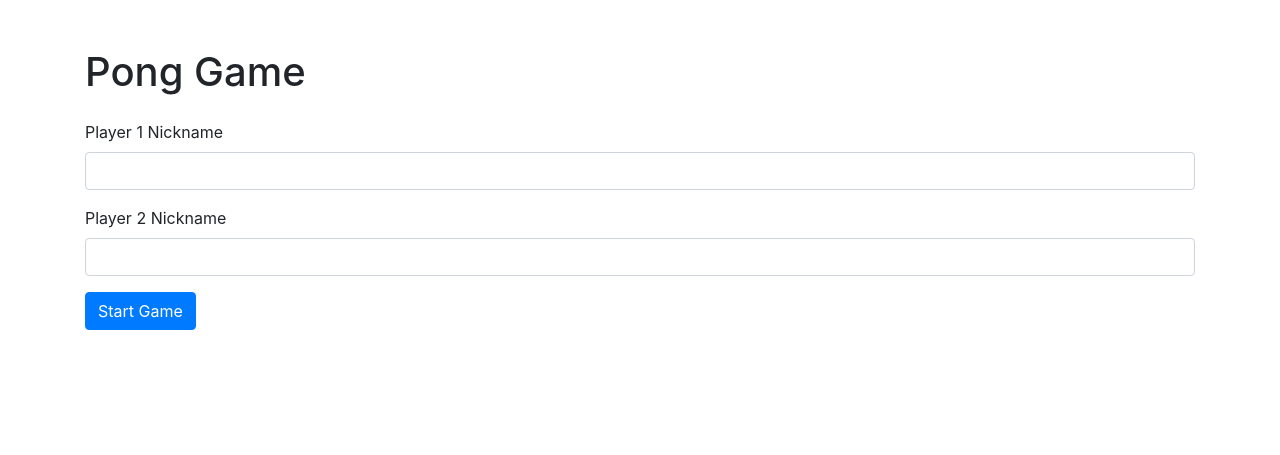
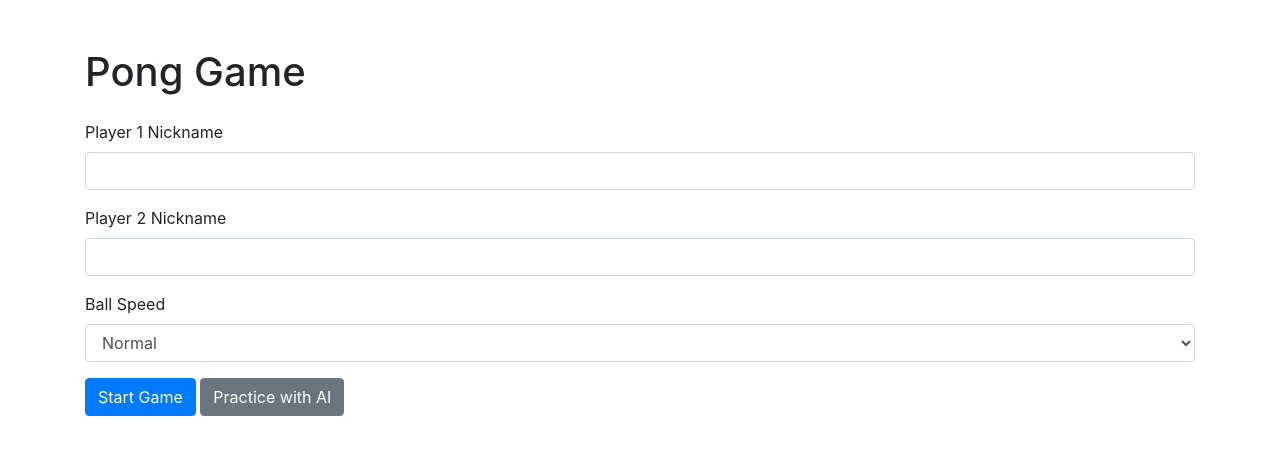
Before and after one commit to bookseal/ponggame, a Django app: page / in a window 1280 px wide. Shown: the top 455 px of the page. Run offline with Django 5.2, Linux system fonts and the light colour scheme; some libraries are stand-ins or nearby versions.

Commit message:
finish threejs

```diff
--- a/static/js/main.js
+++ b/static/js/main.js
@@ -1,11 +1,18 @@
+					// static/js/main.js
+
 					document.getElementById('nicknameForm').addEventListener('submit', function(event) {
 							event.preventDefault();
 							setPlayers();
 					});
 
-function setPlayers() {
+					document.getElementById('practiceWithAI').addEventListener('click', function(event) {
+							setPlayers(true);
+					});
+
+					function setPlayers(practiceWithAI = false) {
 							const player1Nickname = document.getElementById('player1Nickname').value;
 							const player2Nickname = document.getElementById('player2Nickname').value;
+							const ballSpeed = parseFloat(document.getElementById('ballSpeed').value);
 
 							fetch('/api/set_players/', {
 									method: 'POST',
@@ -14,7 +21,7 @@ function setPlayers() {
 									},
 									body: JSON.stringify({
 											player1: player1Nickname,
-						player2: player2Nickname
+											player2: practiceWithAI ? 'AI' : player2Nickname
 									})
 							})
 							.then(response => response.json())
@@ -22,12 +29,136 @@ function setPlayers() {
 									console.log('Players set:', data);
 									document.getElementById('nickname-form').style.display = 'none';
 									document.getElementById('game-container').style.display = 'block';
-				initGame(data.player1_id, data.player2_id);
+									initGame(data.player1_id, data.player2_id, ballSpeed, practiceWithAI);
 							})
 							.catch(error => {
 									console.error('Error setting players:', error);
 							});
 					}
 
-function initGame(player1Id, player2Id) {
+					function initGame(player1Id, player2Id, ballSpeed, practiceWithAI) {
+							// Three.js 초기 설정
+							const scene = new THREE.Scene();
+							const camera = new THREE.PerspectiveCamera(75, window.innerWidth / 400, 0.1, 1000);
+							const renderer = new THREE.WebGLRenderer({ canvas: document.getElementById('gameCanvas') });
+							renderer.setSize(window.innerWidth, 400);
+
+							camera.position.z = 50;
+							camera.position.y = 50;
+							camera.rotation.x = -Math.PI / 4;
+
+							const floor = createFloor(scene);
+							const ball = createBall(scene, ballSpeed);
+							const paddles = createPaddles(scene);
+
+							function animate() {
+									requestAnimationFrame(animate);
+									updateBall(ball);
+									updatePaddles(paddles, practiceWithAI);
+									checkCollisions(ball, paddles);
+									checkWinLose(ball);
+									renderer.render(scene, camera);
 							}
+
+							animate();
+					}
+
+					function createFloor(scene) {
+							const textureLoader = new THREE.TextureLoader();
+							const floorTexture = textureLoader.load('/static/images/floor_texture.png');
+							floorTexture.wrapS = THREE.RepeatWrapping;
+							floorTexture.wrapT = THREE.RepeatWrapping;
+							floorTexture.repeat.set(10, 10);
+
+							const floorGeometry = new THREE.PlaneGeometry(50, 50);
+							const floorMaterial = new THREE.MeshBasicMaterial({ map: floorTexture });
+							const floor = new THREE.Mesh(floorGeometry, floorMaterial);
+							floor.rotation.x = -Math.PI / 2;
+							scene.add(floor);
+							return floor;
+					}
+
+					function createBall(scene, ballSpeed) {
+							const textureLoader = new THREE.TextureLoader();
+							const ballTexture = textureLoader.load('/static/images/bee_texture.png');  // 텍스처 파일 이름 수정
+
+							// 정육면체를 생성
+							const ballGeometry = new THREE.BoxGeometry(2, 2, 2);  // 크기를 2x2x2로 설정하여 정육면체로 만듦
+							const ballMaterial = new THREE.MeshBasicMaterial({ map: ballTexture });
+							const ball = new THREE.Mesh(ballGeometry, ballMaterial);
+							ball.position.set(0, 1, 0);  // 공의 위치를 설정할 때, y 좌표를 정육면체의 절반 크기인 1로 조정
+							scene.add(ball);
+							ball.velocity = new THREE.Vector3(ballSpeed, 0, ballSpeed);  // 공의 속도를 설정
+							return ball;
+					}
+
+					function updateBall(ball) {
+							ball.position.add(ball.velocity);
+							if (ball.position.x > 25 || ball.position.x < -25) ball.velocity.x = -ball.velocity.x;
+							if (ball.position.z > 25 || ball.position.z < -25) ball.velocity.z = -ball.velocity.z;
+					}
+
+					function createPaddles(scene) {
+							const paddleGeometry = new THREE.BoxGeometry(1, 4, 10);
+							const paddleMaterial = new THREE.MeshBasicMaterial({ color: 0x00ff00 });
+
+							const leftPaddle = new THREE.Mesh(paddleGeometry, paddleMaterial);
+							leftPaddle.position.set(-24, 2, 0);
+							scene.add(leftPaddle);
+
+							const rightPaddle = new THREE.Mesh(paddleGeometry, paddleMaterial);
+							rightPaddle.position.set(24, 2, 0);
+							scene.add(rightPaddle);
+
+							return { leftPaddle, rightPaddle };
+					}
+
+					function updatePaddles(paddles, practiceWithAI) {
+							if (keyIsPressed['a']) paddles.leftPaddle.position.z -= 0.2;
+							if (keyIsPressed['z']) paddles.leftPaddle.position.z += 0.2;
+							if (!practiceWithAI) {
+									if (keyIsPressed['\'']) paddles.rightPaddle.position.z -= 0.2;
+									if (keyIsPressed['/']) paddles.rightPaddle.position.z += 0.2;
+							} else {
+									// AI 움직임 로직 추가
+									if (ball.position.z > paddles.rightPaddle.position.z) paddles.rightPaddle.position.z += 0.1;
+									if (ball.position.z < paddles.rightPaddle.position.z) paddles.rightPaddle.position.z -= 0.1;
+							}
+					}
+
+					function checkCollisions(ball, paddles) {
+							if (ball.position.distanceTo(paddles.leftPaddle.position) < 3) ball.velocity.x = -ball.velocity.x;
+							if (ball.position.distanceTo(paddles.rightPaddle.position) < 3) ball.velocity.x = -ball.velocity.x;
+					}
+
+					function checkWinLose(ball) {
+							if (ball.position.x > 25) {
+									console.log('Player 1 wins!');
+									sendResultToServer('player1');
+							}
+							if (ball.position.x < -25) {
+									console.log('Player 2 wins!');
+									sendResultToServer('player2');
+							}
+					}
+
+					function sendResultToServer(winner) {
+							fetch('/api/game_result/', {
+									method: 'POST',
+									headers: {
+											'Content-Type': 'application/json'
+									},
+									body: JSON.stringify({ winner: winner })
+							})
+							.then(response => response.json())
+							.then(data => {
+									console.log('Result sent:', data);
+							})
+							.catch(error => {
+									console.error('Error sending result:', error);
+							});
+					}
+
+					const keyIsPressed = {};
+					window.addEventListener('keydown', (e) => { keyIsPressed[e.key] = true; });
+					window.addEventListener('keyup', (e) => { keyIsPressed[e.key] = false; });
--- a/templates/index.html
+++ b/templates/index.html
@@ -5,7 +5,7 @@
     <meta charset="UTF-8">
     <meta name="viewport" content="width=device-width, initial-scale=1.0">
     <title>Pong Game</title>
-    {% load static %} <!-- 여기에 static 태그 로드 추가 -->
+    {% load static %}
     <link href="https://stackpath.bootstrapcdn.com/bootstrap/4.5.2/css/bootstrap.min.css" rel="stylesheet">
     <link rel="stylesheet" href="{% static 'css/styles.css' %}">
 </head>
@@ -22,16 +22,33 @@
                     <label for="player2Nickname">Player 2 Nickname</label>
                     <input type="text" class="form-control" id="player2Nickname" required>
                 </div>
+                <div class="form-group">
+                    <label for="ballSpeed">Ball Speed</label>
+                    <select class="form-control" id="ballSpeed" required>
+                        <option value="0.1">Slow</option>
+                        <option value="0.2" selected>Normal</option>
+                        <option value="0.3">Fast</option>
+                    </select>
+                </div>
                 <button type="submit" class="btn btn-primary">Start Game</button>
+                <button type="button" class="btn btn-secondary" id="practiceWithAI">Practice with AI</button>
             </form>
         </div>
         <div id="game-container" class="mt-4" style="display: none;">
-
-            <h3>Game Screen</h3>
-            <canvas id="gameCanvas"></canvas>
+            <div class="row">
+                <div class="col text-left">
+                    <h3 id="player1Name"></h3>
+                </div>
+                <div class="col text-right">
+                    <h3 id="player2Name"></h3>
+                </div>
+            </div>
+            <div id="threejs-container" style="width: 100%; height: 400px;">
+                <canvas id="gameCanvas"></canvas>
+            </div>
         </div>
     </div>
     <script src="https://cdnjs.cloudflare.com/ajax/libs/three.js/r128/three.min.js"></script>
-<script src="{% static 'js/main.js' %}?v={{ timestamp }}"></script>
+    <script src="{% static 'js/main.js' %}"></script>
 </body>
 </html>
```
Also changed, not shown: static/images/bee_texture.png (added), static/images/floor_texture.png (added). Lines whose indentation alone changed are shown as unchanged.
